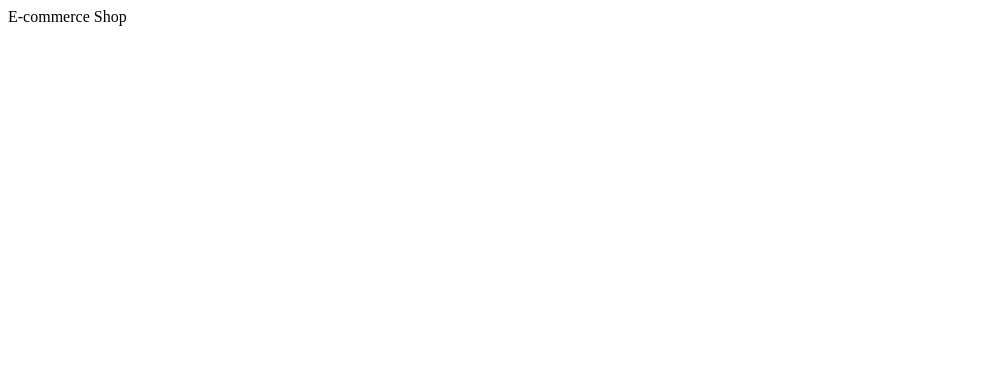
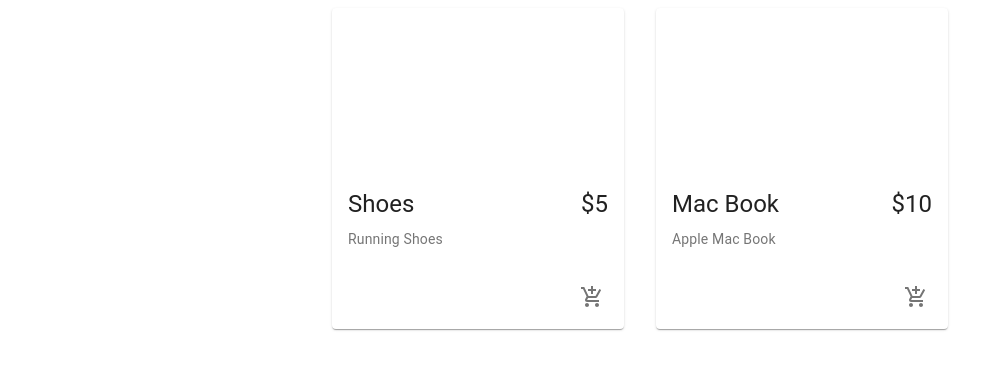
Before and after one commit to jnelson75032/ecommerce, a React (Create React App) app: page / in a window 1280 px wide. Shown: the top 370 px of the page, without its empty margins (0-1004 px from the left). Built offline with nearby package versions, Linux system fonts and the light colour scheme.

Commit message:
Fixes typos

```diff
--- a/src/App.js
+++ b/src/App.js
@@ -1,9 +1,10 @@
 import React from "react";
+import Products from './components/Products/Products';
 
 const App = () => {
     return (
         <div>
-            E-commerce Shop
+            <Products />
         </div>
     )
 }
--- a/src/components/Products/Product/Product.jsx
+++ b/src/components/Products/Product/Product.jsx
@@ -19,7 +19,7 @@
                         {product.price}
                     </Typography>
                 </div>
-                <Typography variant="h2" color="textSecondary">{product.description}</Typography>
+                <Typography variant="body2" color="textSecondary">{product.description}</Typography>
             </CardContent>
             <CardActions disableSpacing className={classes.cardActions}>
                 <IconButton aria-label="Add to Cart">
--- a/src/components/Products/Products.jsx
+++ b/src/components/Products/Products.jsx
@@ -1,12 +1,15 @@
 import React from 'react';
-import Grid from '@material-ui/core';
+import { Grid } from '@material-ui/core';
+
+import Product from './Product/Product';
 
 const products = [
     { id: 1, name: 'Shoes', description: 'Running Shoes', price: '$5' },
-    { id: 2, name: 'Mac Book', deescription: 'Apple Mac Book', price: '$10' },
+    { id: 2, name: 'Mac Book', description: 'Apple Mac Book', price: '$10' },
 ];
 
 const Products = () => {
+    return (
         <main>
             <Grid container justify="center" spacing={4}>
                 {products.map((product) => (
@@ -16,4 +19,7 @@
                 ))}
             </Grid>
         </main>
+    );
 }
+
+export default Products;
```
Lines whose indentation alone changed are shown as unchanged.
